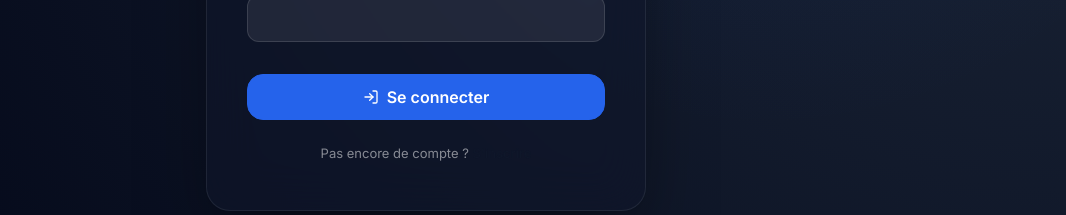
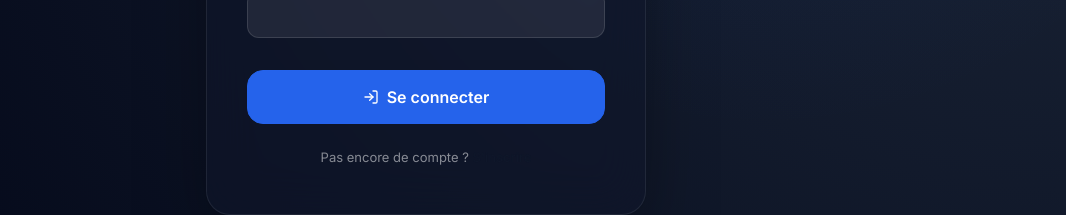
Before and after one commit to NasirFakhour/helppilot, a Next.js app: page /login in a window 1280 px wide. Shown: the part 461-676 px from the top of the page, without its empty margins (214-1280 px from the left). Built offline with nearby package versions, Linux system fonts and the light colour scheme.

Commit message:
chore(ui): final visual audit tweaks and add missing btn-lg class

```diff
--- a/src/app/css/components.css
+++ b/src/app/css/components.css
@@ -12,13 +12,24 @@
   padding: 10px 18px;
   border-radius: var(--radius-md);
   font-size: var(--font-size-sm);
-  font-weight: var(--font-weight-semibold);
-  line-height: 1;
-  transition: all var(--transition);
+  font-weight: 600;
+  cursor: pointer;
+  transition: all var(--transition-fast);
+  border: 1px solid transparent;
+  outline: none;
   white-space: nowrap;
-  cursor: pointer;
-  border: 1px solid transparent;
-  user-select: none;
+}
+
+.btn-lg {
+  padding: 12px 24px;
+  font-size: var(--font-size-base);
+  border-radius: var(--radius-lg);
+}
+
+.btn-sm {
+  padding: 6px 12px;
+  font-size: var(--font-size-xs);
+  border-radius: var(--radius);
 }
 
 .btn:disabled {
```
